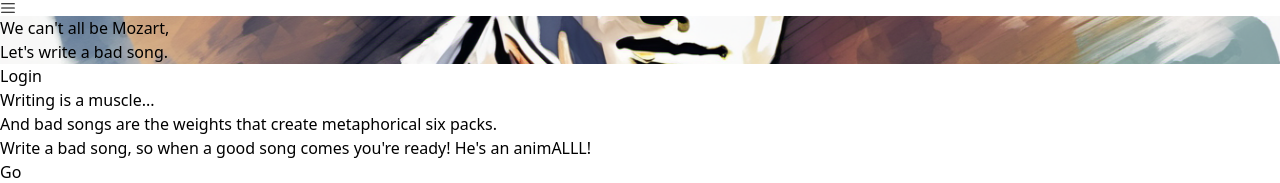
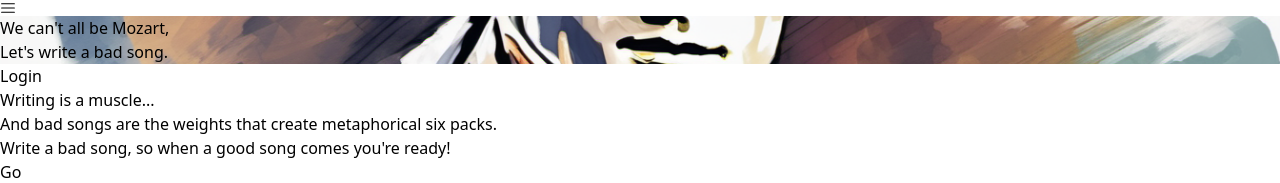
Before and after one commit to leerobertdyer/wabsv2, a React (Vite) app: page / in a window 1280 px wide. Shown: the top 183 px of the page. Built offline with nearby package versions, Linux system fonts and the light colour scheme; no server answers; the database is empty.

Commit message:
feat: resetting main
squashme

test

```diff
--- a/src/Views/Home/Home.tsx
+++ b/src/Views/Home/Home.tsx
@@ -32,7 +32,6 @@ export default function Home() {
         <p className="text-2xl pt-2">Writing is a muscle...<br/>And bad songs are the weights that create metaphorical six packs.</p>
         <p className="text-xs pt-2 text-[#737373]">
           Write a bad song, so when a good song comes you're ready!
-          He's an animALLL!
         </p>
         <div
           className="overflow-hidden h-[235px] min-h-[13rem] mt-4 w-full flex flex-col  justify-start items-center"
--- a/src/Views/Login/Login.tsx
+++ b/src/Views/Login/Login.tsx
@@ -19,7 +19,6 @@ export default function Login({getProfile}: PropsDefinition) {
     const isLoggedIn = await validateLogin(email, password);
     if (isLoggedIn) {
       getProfile();
-      console.log('grerererere')
       navigate("/profile");
     }
   }
```
